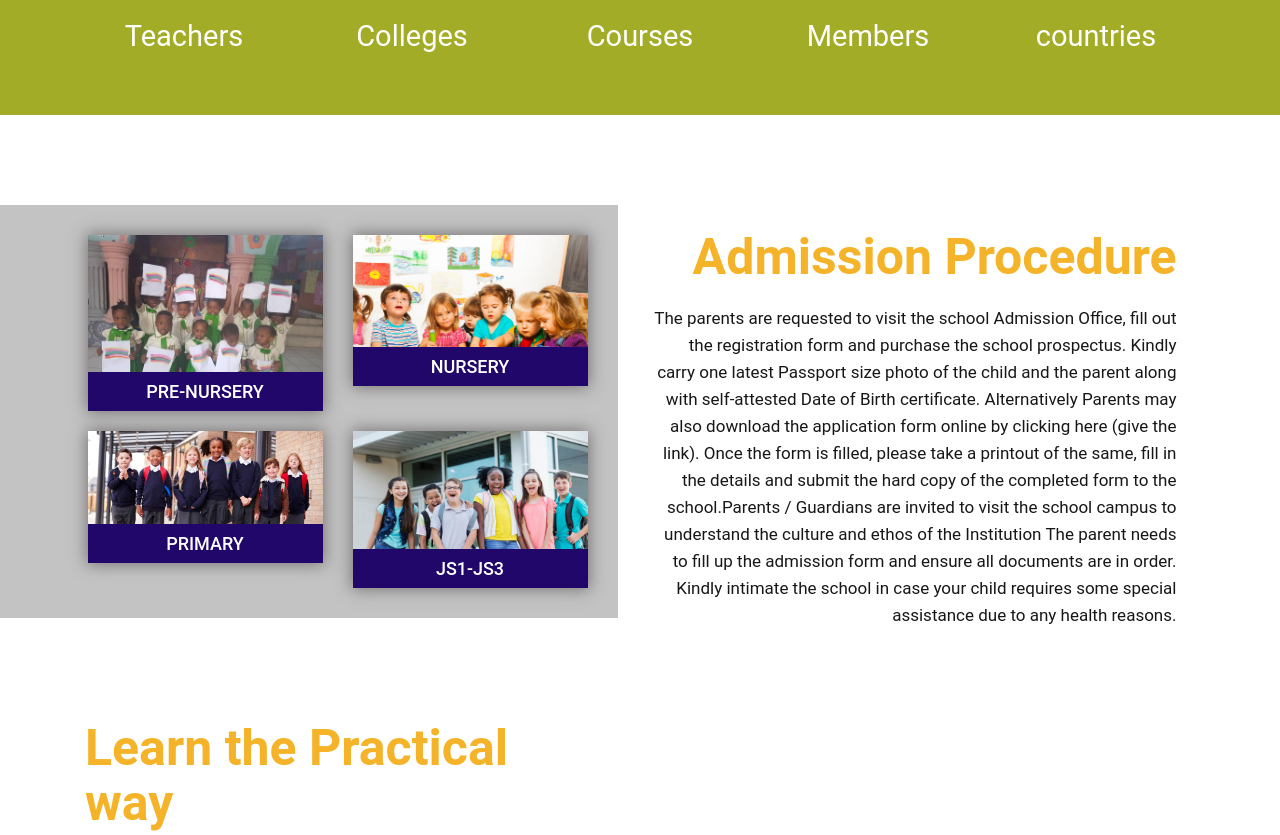
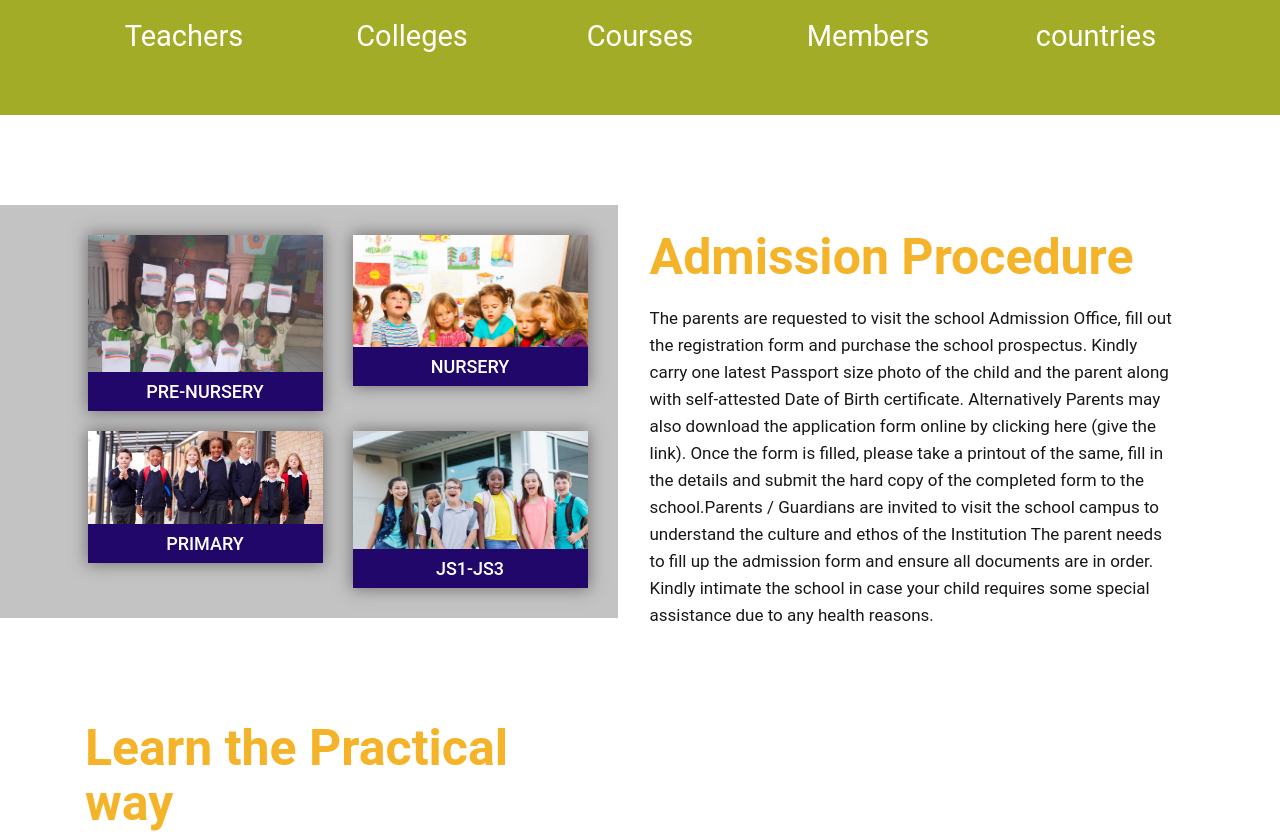
Before and after one commit to Anitor14/Oakbreed-International-School, a PHP site: page / in a window 1280 px wide. Shown: the part 1686-2521 px from the top of the page. Run offline with PHP 8.4, Linux system fonts and the light colour scheme; some libraries are stand-ins or nearby versions; grey boxes are pictures that could not be loaded.

Commit message:
recent changes

```diff
--- a/index.php
+++ b/index.php
@@ -312,12 +312,13 @@
             </div>
           </div>
         </div>
-        <div class="col-xl-6 col-lg-6 col-md-6 col-sm-12 border_left" style="text-align:left">
+        <div class="col-xl-6 col-lg-6 col-md-6 col-sm-12 border_left">
           <div class="box_text">
             <div class="titlepage">
-              <h2>Admission <strong class="yellow"> Procedure</strong></h2>
+              <h2 style="text-align:left">Admission <strong class="yellow"> Procedure</strong></h2>
             </div>
-            <p>The parents are requested to visit the school Admission Office, fill out the registration form and
+            <p style="text-align:left">The parents are requested to visit the school Admission Office, fill out the
+              registration form and
               purchase the school prospectus. Kindly carry one latest Passport size photo of the child and the parent
               along with self-attested Date of Birth certificate. Alternatively Parents may also download the
               application form online by clicking here (give the link). Once the form is filled, please take a printout
```
